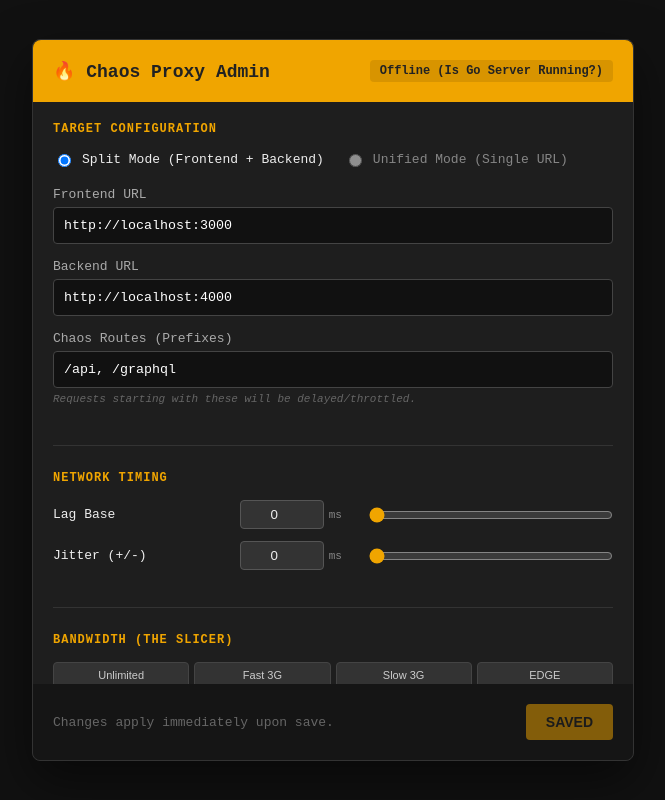
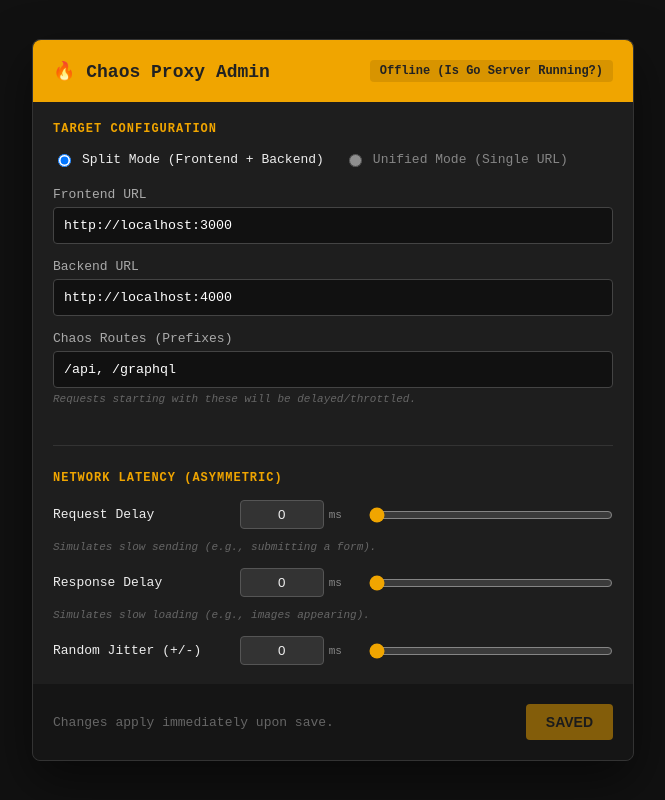
Before and after one commit to Rohith-JN/chaos-proxy, a React (Vite) app: page / in a window 1280 px wide. Shown: the whole page, without its empty margins (307-972 px from the left). Built offline with nearby package versions, Linux system fonts and the light colour scheme; no server answers.

Commit message:
feat: apply chaos to all servers & req, resp lag sliders

```diff
--- a/src/App.tsx
+++ b/src/App.tsx
@@ -11,7 +11,9 @@ interface ProxyConfig {
     ChaosRoutes: string[]; // Sent as array to server
 
     // --- Existing Chaos Settings ---
-    LagTime: number;
+    LagToReq: number | string;
+    LagToResp: number | string;
+
     JitterTime: number;
     ThrottleBps: number;
     ErrorRate: number;
@@ -24,7 +26,9 @@ interface ProxyConfigState {
     TargetUnified: string;
     ChaosRoutes: string; // Kept as string for the text input (comma separated)
 
-    LagTime: number | string;
+    LagToReq: number | string;
+    LagToResp: number | string;
+
     JitterTime: number | string;
     ThrottleBps: number | string;
     ErrorRate: number | string;
@@ -37,7 +41,10 @@ const App: React.FC = () => {
         TargetBackend: 'http://localhost:4000',
         TargetUnified: 'http://localhost:80',
         ChaosRoutes: '/api, /graphql',
-        LagTime: 0,
+
+        LagToReq: 0,
+        LagToResp: 0,
+
         JitterTime: 0,
         ThrottleBps: 0,
         ErrorRate: 0,
@@ -86,7 +93,9 @@ const App: React.FC = () => {
                 TargetUnified: currentConfig.TargetUnified,
                 ChaosRoutes: currentConfig.ChaosRoutes.split(',').map(s => s.trim()).filter(s => s !== ''),
 
-                LagTime: Number(currentConfig.LagTime) || 0,
+                LagToReq: Number(currentConfig.LagToReq) || 0,
+                LagToResp: Number(currentConfig.LagToResp) || 0,
+
                 JitterTime: Number(currentConfig.JitterTime) || 0,
                 ThrottleBps: Number(currentConfig.ThrottleBps) || 0,
                 ErrorRate: Number(currentConfig.ErrorRate) || 0,
@@ -219,9 +228,22 @@ const App: React.FC = () => {
 
                     {/* SECTION 2: CHAOS CONTROLS */}
                     <div style={styles.section}>
-                        <div style={styles.sectionTitle}>Network Timing</div>
-                        {renderControl("Lag Base", "LagTime", 0, 5000, "ms")}
-                        {renderControl("Jitter (+/-)", "JitterTime", 0, 2000, "ms")}
+                        <div style={styles.sectionTitle}>Network Latency (Asymmetric)</div>
+
+                        {/* 1. UPLOAD CONTROL */}
+                        <div style={{ marginBottom: '15px' }}>
+                            {renderControl("Request Delay", "LagToReq", 0, 5000, "ms")}
+                            <div style={styles.hint}>Simulates slow sending (e.g., submitting a form).</div>
+                        </div>
+
+                        {/* 2. DOWNLOAD CONTROL */}
+                        <div style={{ marginBottom: '15px' }}>
+                            {renderControl("Response Delay", "LagToResp", 0, 5000, "ms")}
+                            <div style={styles.hint}>Simulates slow loading (e.g., images appearing).</div>
+                        </div>
+
+                        {/* Global Jitter */}
+                        {renderControl("Random Jitter (+/-)", "JitterTime", 0, 2000, "ms")}
                     </div>
 
                     <div style={styles.section}>
@@ -371,7 +393,6 @@ const styles: StylesDictionary = {
 
 // Inject CSS for slider thumb and scrollbar
 const globalStyles = `
-  input[type=range] { accent-color: #f0a500; }
   body { margin: 0; background: #111; }
 
   /* Custom Scrollbar */
@@ -379,6 +400,14 @@ const globalStyles = `
   ::-webkit-scrollbar-track { background: #111; }
   ::-webkit-scrollbar-thumb { background: #444; borderRadius: 4px; }
   ::-webkit-scrollbar-thumb:hover { background: #f0a500; }
+  input[type=range] { accent-color: #f0a500; }
+  input[type=number]::-webkit-inner-spin-button,
+  input[type=number]::-webkit-outer-spin-button {
+    -webkit-appearance: none;
+    -moz-appearance: none;
+    appearance: none;
+    margin: 0;
+}
 `;
 
 if (typeof document !== 'undefined') {
```
Also changed, not shown: 2 other files (tests, documents, lock files or other folders).
